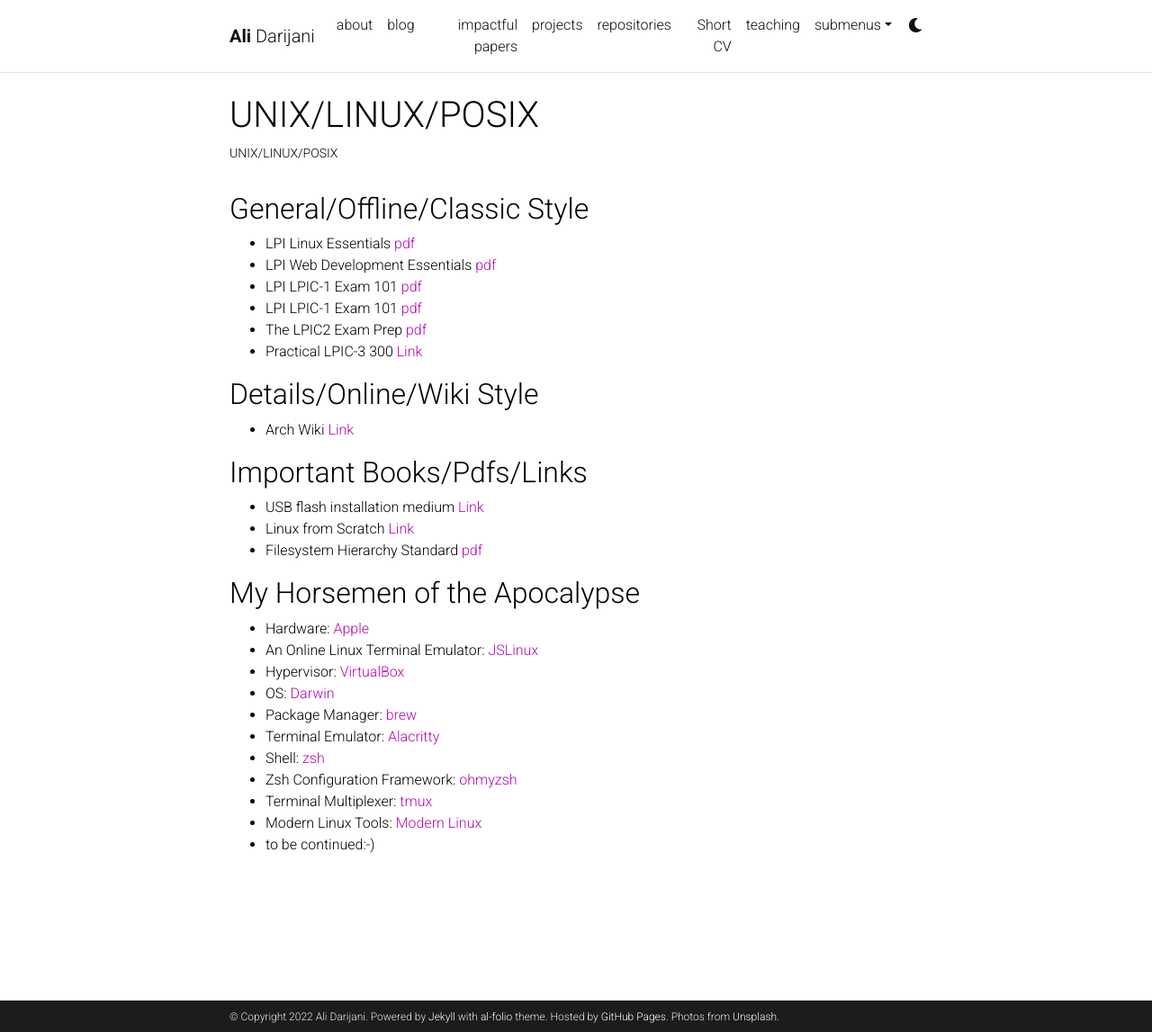
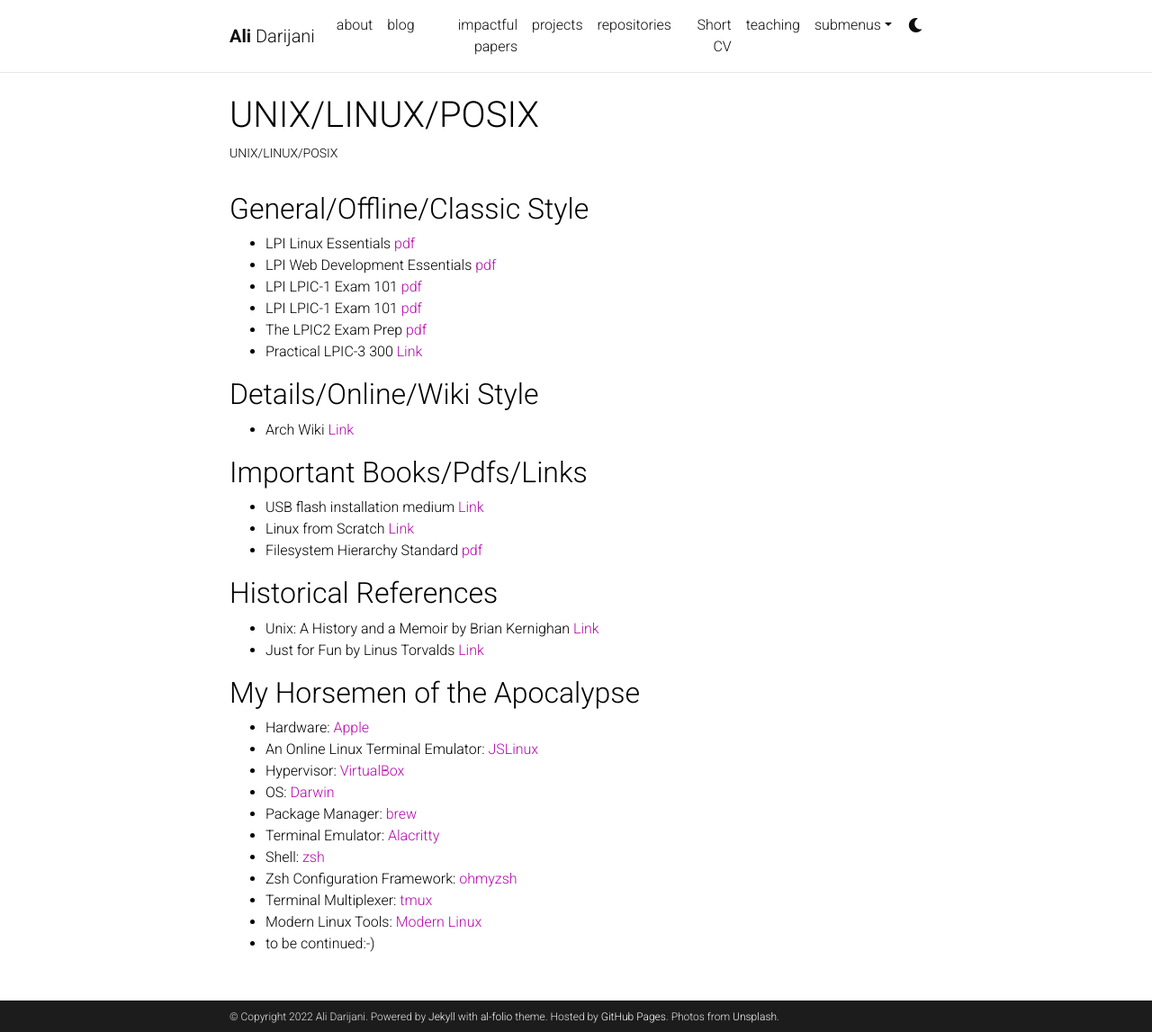
Before and after one commit to adarijani/adarijani.github.io_archived, a Jekyll site: the page built from _projects/unix linux posix.md, in a window 1280 px wide and 1147 px high. Shown: the whole window at 90% size. Built offline with Jekyll 4.4.1, drawn with Linux system fonts in a browser that asks for light colours; comment, search, counter and statistics services are not loaded; a style sheet for code colours, icons or effects is not loaded.

Commit message:
Update unix linux posix.md

```diff
--- a/_projects/unix linux posix.md
+++ b/_projects/unix linux posix.md
@@ -23,6 +23,10 @@
 * Linux from Scratch [Link](https://www.linuxfromscratch.org/lfs/downloads/stable/LFS-BOOK-11.2.pdf)
 * Filesystem Hierarchy Standard [pdf](https://refspecs.linuxfoundation.org/FHS_3.0/fhs-3.0.pdf)
 
+## Historical References
+* Unix: A History and a Memoir by Brian Kernighan [Link](https://www.cs.princeton.edu/~bwk/memoir.html)
+* Just for Fun by Linus Torvalds [Link](HarperCollins)
+
 ## My Horsemen of the Apocalypse
 * Hardware: [Apple](https://www.apple.com/mac/)
 * An Online Linux Terminal Emulator: [JSLinux](https://bellard.org/jslinux/)
```
